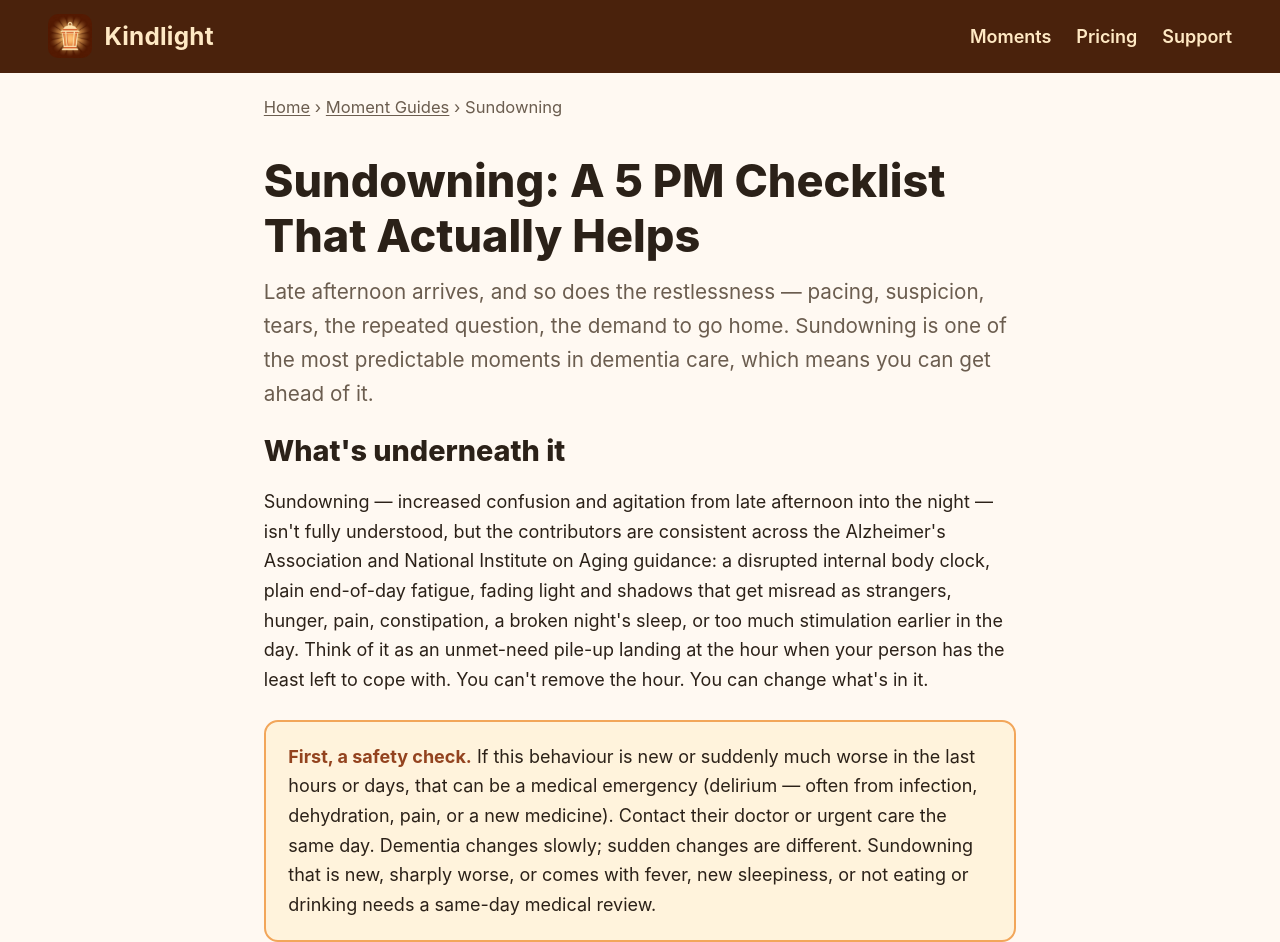
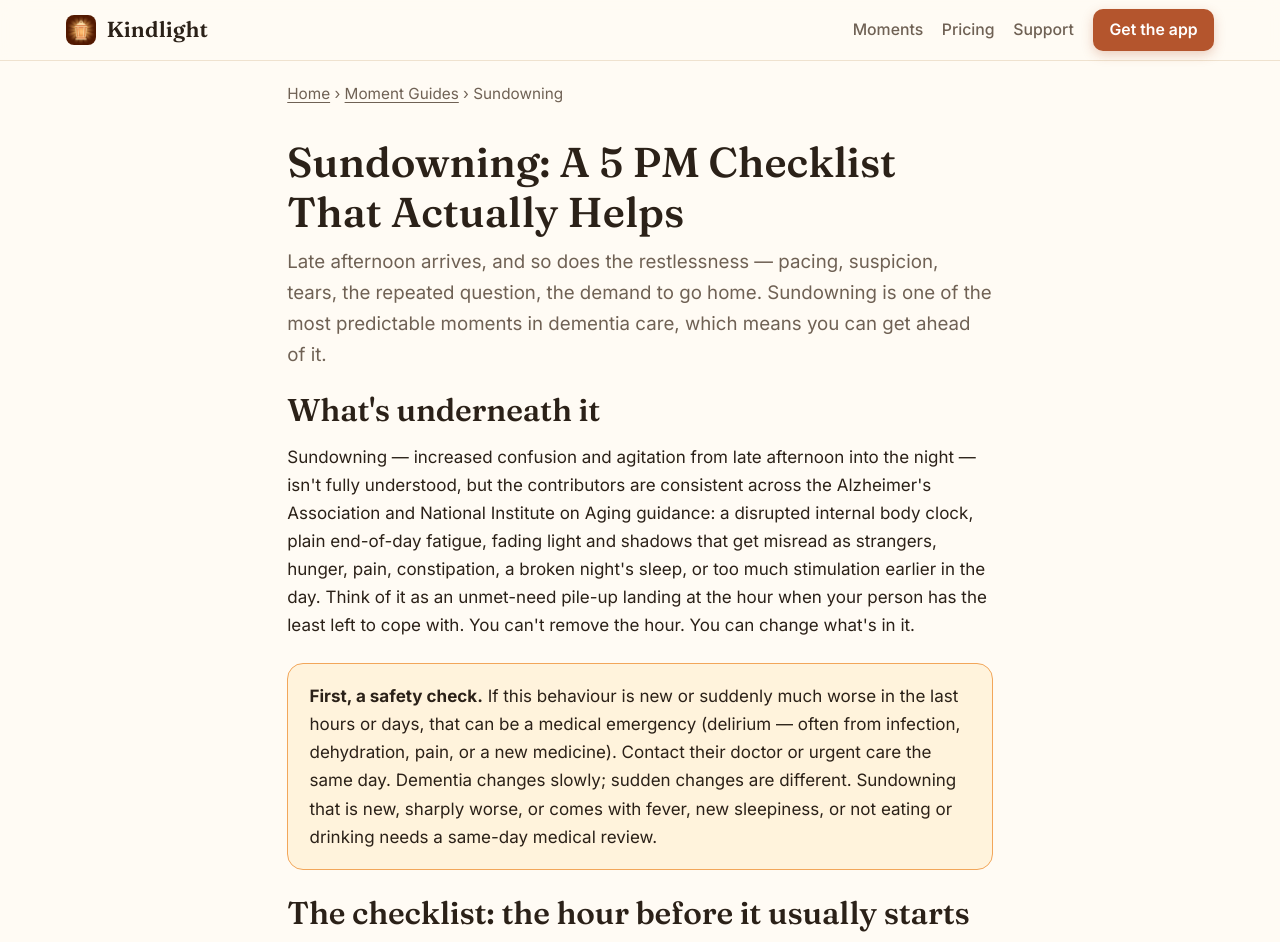
Before and after one commit to Reymm/kindlight-site, a plain HTML site: page moments/sundowning/index.html in a window 1280 px wide. Shown: the top 942 px of the page. Drawn offline with Linux system fonts and the light colour scheme.

Commit message:
Restyle sundowning moment page

```diff
--- a/moments/sundowning/index.html
+++ b/moments/sundowning/index.html
@@ -7,7 +7,10 @@
 <meta name="description" content="Every evening, like clockwork, he gets restless and agitated. A practical sundowning checklist for the hour before it starts, plus the exact words to use when it's already happening.">
 <link rel="canonical" href="https://getkindlight.com/moments/sundowning/">
 <link rel="icon" type="image/png" href="/icon.png">
-<link rel="stylesheet" href="/styles.css">
+<link rel="stylesheet" href="/styles-v2.css">
+<link rel="preconnect" href="https://fonts.googleapis.com">
+<link rel="preconnect" href="https://fonts.gstatic.com" crossorigin>
+<link href="https://fonts.googleapis.com/css2?family=Fraunces:opsz,wght@9..144,500;9..144,560;9..144,600&family=Inter:wght@400;500;600;700&display=swap" rel="stylesheet">
 <meta property="og:type" content="article">
 <meta property="og:site_name" content="Kindlight">
 <meta property="og:title" content="Sundowning: A 5 PM Checklist That Actually Helps">
@@ -19,12 +22,13 @@
 
 <header class="site-header">
   <div class="wrap">
-    <img class="logo" src="/icon.png" alt="Kindlight lantern logo" width="44" height="44">
+    <img class="logo" src="/icon.png" alt="" width="30" height="30">
     <a class="brand" href="/">Kindlight</a>
     <nav aria-label="Main">
       <a href="/#moments">Moments</a>
       <a href="/#pricing">Pricing</a>
-      <a href="/support.html">Support</a>
+      <a class="optional" href="/support.html">Support</a>
+      <a class="nav-cta" href="/#pricing">Get the app</a>
     </nav>
   </div>
 </header>
```
